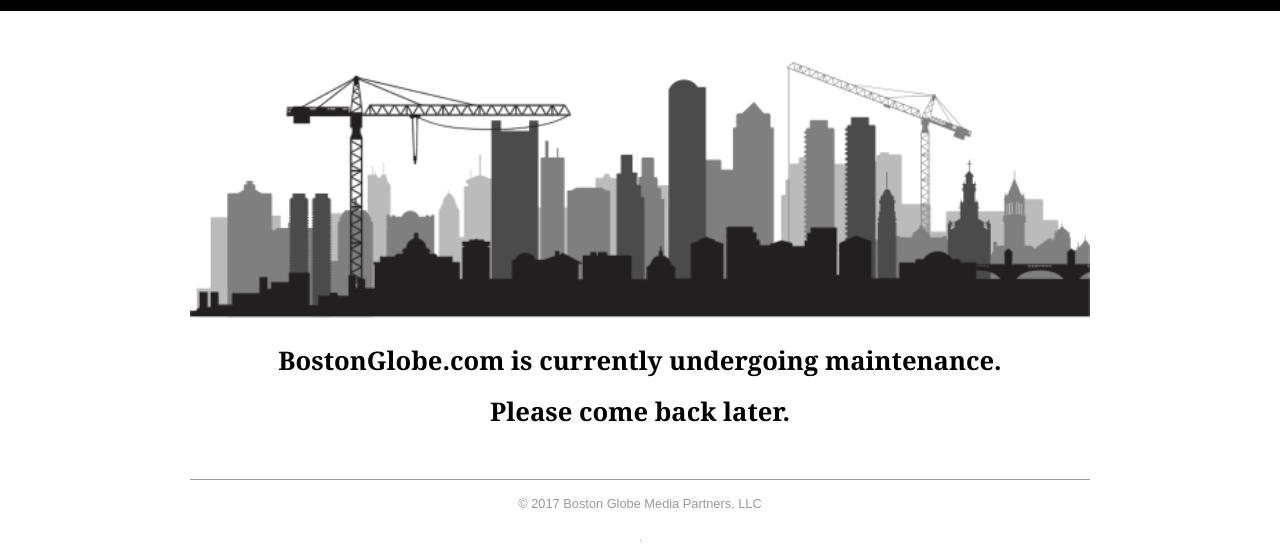
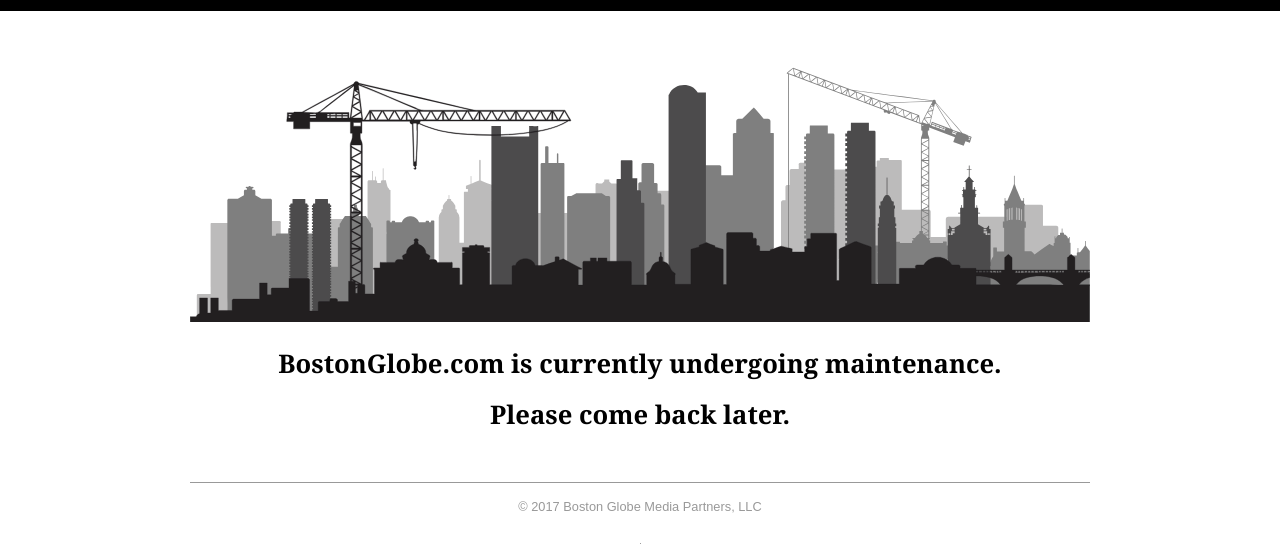
Before and after one commit to BostonGlobe/maintenance, a plain HTML site: page index.html in a window 1280 px wide. Shown: the part 49-600 px from the top of the page. Drawn offline with Linux system fonts and the light colour scheme.

Commit message:
Skyline svg again, actually

```diff
--- a/index.html
+++ b/index.html
@@ -13,7 +13,7 @@
 		<img src="bglobe-logo-white.png" width=270 alt="The Boston Globe" />
 	</header>
 	<main class="container">
-		<img src="skyline.png" role="presentation" alt="" width ="100%" />
+		<img src="skyline.svg" role="presentation" alt="" width ="100%" />
 		<p>BostonGlobe.com is currently undergoing maintenance.</p>
 		<p>Please come back later.</p>
 	</main>
```
